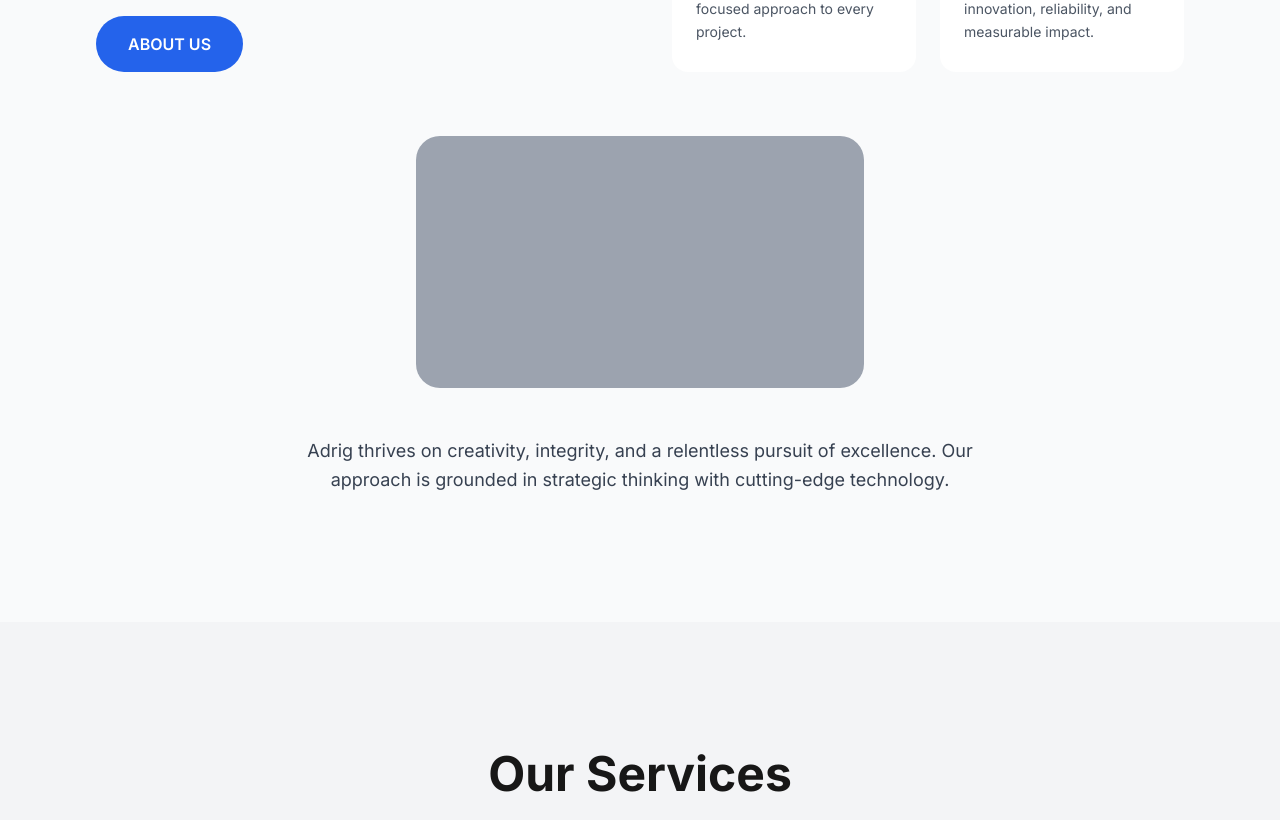
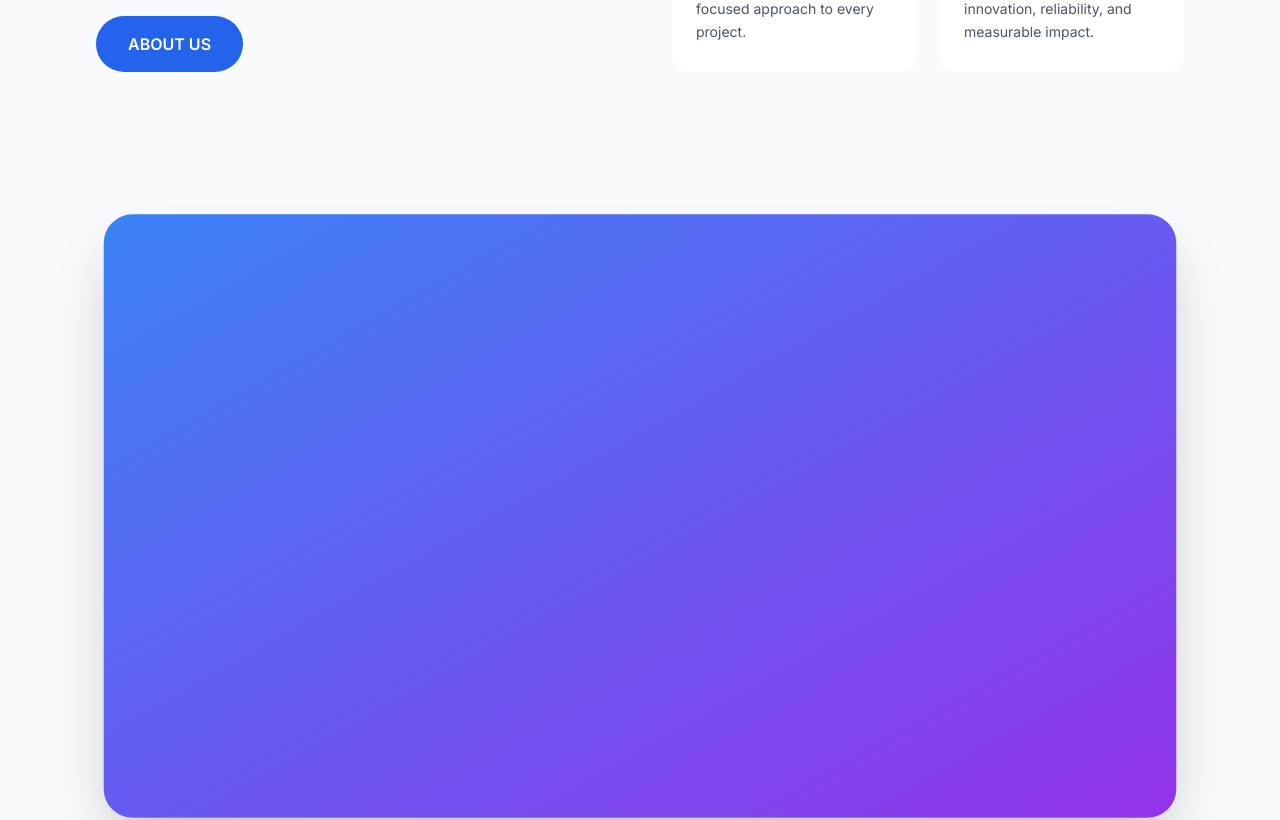
Before and after one commit to theopendraft/Adrig, a Next.js app: page / in a window 1280 px wide. Shown: the part 3160-3980 px from the top of the page. Built offline with nearby package versions, Linux system fonts and the light colour scheme.

Commit message:
Video scroll & Scale added

```diff
--- a/src/components/Innovation.tsx
+++ b/src/components/Innovation.tsx
@@ -1,8 +1,88 @@
-import React from "react";
+"use client";
+
+import React, { useState, useEffect, useRef } from "react";
+import { motion } from "framer-motion";
 
 export default function Innovation() {
+  const [scrollProgress, setScrollProgress] = useState(0);
+  const [isInView, setIsInView] = useState(false);
+  const sectionRef = useRef<HTMLDivElement>(null);
+  const videoContainerRef = useRef<HTMLDivElement>(null);
+
+  // Scroll distance for scaling animation (within Innovation section)
+  // Increased for smoother, more gradual animation
+  const SCROLL_DISTANCE = 800;
+
+  useEffect(() => {
+    const handleScroll = () => {
+      if (!sectionRef.current || !videoContainerRef.current) return;
+
+      const section = sectionRef.current;
+      const videoContainer = videoContainerRef.current;
+      const windowScrollY = window.scrollY;
+      const windowHeight = window.innerHeight;
+
+      // Get position of video container relative to viewport
+      const rect = videoContainer.getBoundingClientRect();
+
+      // Calculate the center position of the video container in viewport
+      const videoContainerCenterInViewport = rect.top + rect.height / 2;
+
+      // Calculate the center of viewport
+      const viewportCenter = windowHeight / 2;
+
+      // Distance from viewport center (negative means above center, positive means below)
+      const distanceFromCenter =
+        videoContainerCenterInViewport - viewportCenter;
+
+      // Animation range: starts SCROLL_DISTANCE pixels before center, ends at center
+      // When card is SCROLL_DISTANCE pixels above center → progress = 0
+      // When card is at center → progress = 1
+      const progress = 1 - distanceFromCenter / SCROLL_DISTANCE;
+
+      // Clamp between 0 and 1, and apply easing for smoother animation
+      const clampedProgress = Math.min(Math.max(progress, 0), 1);
+
+      // Apply ease-out curve for more natural scaling
+      const easedProgress = 1 - Math.pow(1 - clampedProgress, 3);
+
+      setScrollProgress(easedProgress);
+
+      // Check if section is in view
+      const sectionTop = section.offsetTop;
+      const sectionHeight = section.offsetHeight;
+      const sectionInView =
+        windowScrollY + windowHeight > sectionTop &&
+        windowScrollY < sectionTop + sectionHeight;
+      setIsInView(sectionInView);
+    };
+
+    handleScroll(); // Initial check
+    window.addEventListener("scroll", handleScroll, { passive: true });
+    window.addEventListener("resize", handleScroll, { passive: true });
+
+    // Small delay to ensure DOM is ready
+    setTimeout(handleScroll, 100);
+
+    return () => {
+      window.removeEventListener("scroll", handleScroll);
+      window.removeEventListener("resize", handleScroll);
+    };
+  }, []);
+
+  // Calculate scale: starts at 0.6 (60%) and scales to 1.0 (100%)
+  // More conservative range to prevent unexpected scaling
+  const baseScale = 0.4 + scrollProgress * 0.8; // 0.6 to 1.0
+
+  // Card is always visible (opacity 1)
+  const opacity = 1;
+
   return (
-    <section id="innovation" className="section-padding bg-gray-50">
+    <section
+      id="innovation"
+      ref={sectionRef}
+      className="section-padding bg-gray-50"
+    >
       <div className="container-custom">
         {/* Top Section - Heading and Grid */}
         <div className="grid lg:grid-cols-2 gap-12 lg:gap-16 mb-16">
@@ -129,11 +209,61 @@ export default function Innovation() {
           </div>
         </div>
 
-        {/* Center Card */}
-        <div className="flex justify-center mb-12">
-          <div className="bg-gray-400 rounded-3xl w-full max-w-md aspect-video flex items-center justify-center">
-            <span className="text-white text-lg font-medium"></span>
-          </div>
+        {/* Scroll Animation Video/Card Container */}
+        <div
+          ref={videoContainerRef}
+          className="flex justify-center  py-32 mt-10"
+        >
+          <motion.div
+            className="w-full max-w-4xl"
+            style={{
+              scale: baseScale,
+              opacity: opacity,
+            }}
+            transition={{
+              scale: { duration: 0.05, ease: "linear" },
+            }}
+          >
+            <div className="bg-gradient-to-br from-blue-500 to-purple-600 rounded-3xl w-full aspect-video flex items-center justify-center shadow-2xl overflow-hidden">
+              {/* Video placeholder - Replace with actual video */}
+              {/* <motion.div
+                className="text-white text-center p-8"
+                initial={{ opacity: 0 }}
+                animate={{ opacity: isInView ? 1 : 0 }}
+                transition={{ delay: 0.2 }}
+              >
+                <motion.div
+                  animate={{
+                    rotate: isInView ? 360 : 0,
+                  }}
+                  transition={{
+                    duration: 20,
+                    repeat: Infinity,
+                    ease: "linear",
+                  }}
+                  className="w-20 h-20 mx-auto mb-4 border-4 border-white/30 border-t-white rounded-full"
+                />
+                <p className="text-lg font-semibold">Innovation in Motion</p>
+                <p className="text-sm text-white/80 mt-2">
+                  Scroll to experience
+                </p>
+                <p className="text-xs text-white/60 mt-1">
+                  Progress: {Math.round(scrollProgress * 100)}%
+                </p>
+              </motion.div>*/}
+
+              {/* Uncomment to use video instead of placeholder */}
+              {/* <video
+                className="w-full h-full object-cover"
+                autoPlay
+                loop
+                muted
+                playsInline
+              >
+                <source src="/videos/hero-video.mp4" type="video/mp4" />
+              </video> */}
+            </div>
+          </motion.div>
         </div>
 
         {/* Bottom Text */}
```
Also changed, not shown: package.json (+6 -5 lines), 1 other file (tests, documents, lock files or other folders).
